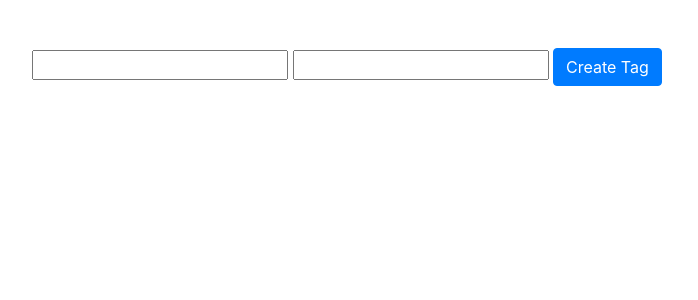
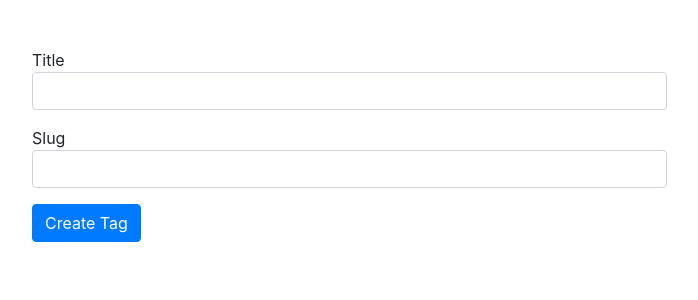
Before and after one commit to varnikgen/Django, a Django app: page /blog/tag/create in a window 1280 px wide. Shown: the part 56-356 px from the top of the page, without its empty margins (243-941 px from the left). Run offline with Django 3.2, Linux system fonts and the light colour scheme; some libraries are stand-ins or nearby versions.

Commit message:
add Form, ModelForm, validation data(cleaned_data)#end

```diff
--- a/app/blogengine/blog/forms.py
+++ b/app/blogengine/blog/forms.py
@@ -4,20 +4,35 @@ from django.core.exceptions import ValidationError
 from .models import Tag
 
 
-class TagForm(forms.Form):
-    title = forms.CharField(max_length=50)
-    slug = forms.SlugField(max_length=50)
+class TagForm(forms.ModelForm):
+    # title = forms.CharField(max_length=50)
+    # slug = forms.SlugField(max_length=50)
+    #
+    # title.widget.attrs.update({'class': 'form-control'})
+    # slug.widget.attrs.update({'class': 'form-control'})
+
+    class Meta:
+        model = Tag
+        fields = ['title', 'slug']
+
+        widgets = {
+            'title': forms.TextInput(attrs={'class': 'form-control'}),
+            'slug': forms.TextInput(attrs={'class': 'form-control'})
+        }
 
     def clean_slug(self):
         new_slug = self.cleaned_data['slug'].lower()  # self.cleaned_data.get('slug')
 
         if new_slug == 'create':
-            raise ValidationError('Slug may nat be "Create"')
+            raise ValidationError('Slug may not be "Create"')
+        if Tag.objects.filter(slug__iexact=new_slug).count():
+            raise ValidationError('Slug must be unique. We have "{}" slug already'.format(new_slug))
+
         return new_slug
 
-    def save(self):
-        new_tag = Tag.objects.create(
-            title=self.cleaned_data['title'],
-            slug=self.cleaned_data['slug']
-        )
-        return new_tag
+    # def save(self):
+    #     new_tag = Tag.objects.create(
+    #         title=self.cleaned_data['title'],
+    #         slug=self.cleaned_data['slug']
+    #     )
+    #     return new_tag
--- a/app/blogengine/blog/templates/blog/tag_create.html
+++ b/app/blogengine/blog/templates/blog/tag_create.html
@@ -7,9 +7,18 @@
 {% block content %}
     <form action="{% url 'tag_create_url' %}" method="post">
         {% csrf_token %}
+        {% for field in form %}
+            <div class="form-group">
+                {% if field.errors %}
+                    <div class="alert alert-danger">
+                        {{ field.errors }}
+                    </div>
+                {% endif %}
+                {{ field.label }}
+                {{ field }}
+            </div>
+        {% endfor %}
 
-        {{ form.title }}
-        {{ form.slug }}
         <button type="submit" class="btn btn-primary">Create Tag</button>
     </form>
 {% endblock %}
--- a/app/blogengine/blog/views.py
+++ b/app/blogengine/blog/views.py
@@ -1,4 +1,4 @@
-from django.shortcuts import render
+from django.shortcuts import render, redirect
 from django.views.generic import View
 
 from .models import Post, Tag
@@ -26,6 +26,14 @@ class TagCreate(View):
         form = TagForm()
         return render(request, 'blog/tag_create.html', context={'form': form})
 
+    def post (self, request):
+        bound_form = TagForm(request.POST)
+
+        if bound_form.is_valid():
+            new_tag = bound_form.save()
+            return redirect(new_tag)
+        return render(request, 'blog/tag_create.html', context={'form': bound_form})
+
 
 def tags_list(request):
     tags = Tag.objects.all()
```
Also changed, not shown: app/blogengine/db.sqlite3.
